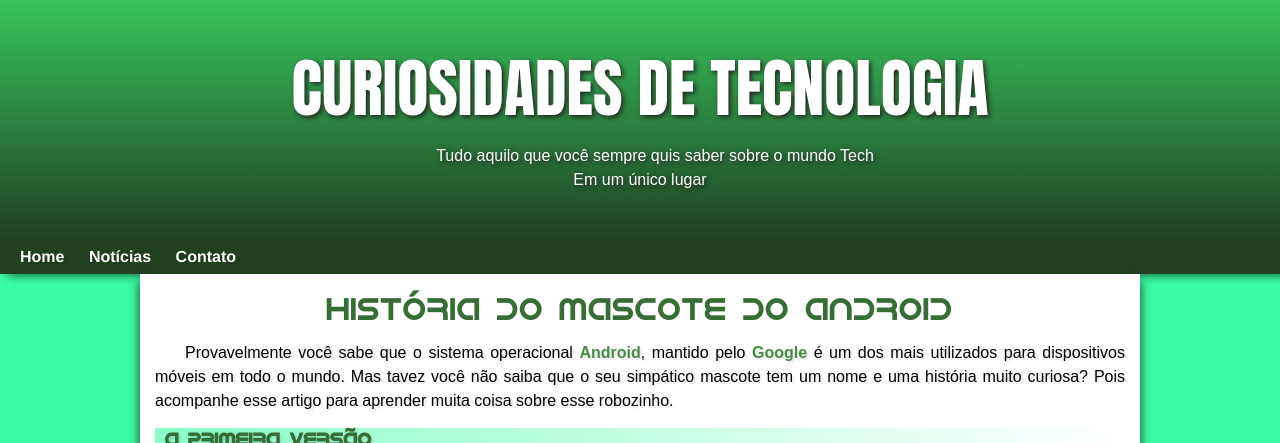
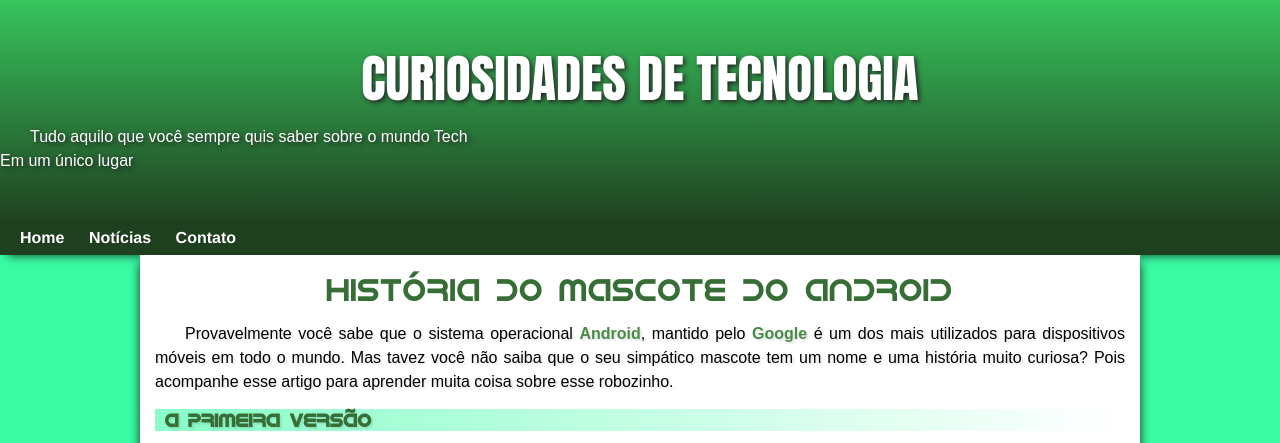
Before and after one commit to f95f/projeto_android, a plain HTML site: page index.html in a window 1280 px wide. Shown: the top 443 px of the page. Drawn offline with Linux system fonts and the light colour scheme.

Commit message:
corrigir de novo

```diff
--- a/style.css
+++ b/style.css
@@ -15,14 +15,13 @@ body{
     height: 100%;
     font-family: Arial, Helvetica, sans-serif;
     background-color: #3AFCA4;
-    text-align: justify;
 }
 h1{
     margin: 0;
     padding: 0;
-    font: 4em  'Impact', sans-serif;
+    font: 3.2em  'Impact', sans-serif;
     text-transform: uppercase;
-    font-weight:100;
+    font-weight: 100;
 }
 header{
     background-color:  #333;
@@ -81,6 +80,10 @@ h3{
     padding-left: 10px;
     background-image: linear-gradient(to right, #3AFCA499, #40E66C00);
     text-shadow: 2px 2px 2px rgba(0, 0, 0, 0.1);
+}
+P{
+
+    text-align: justify;
 }
 p, aside{
     padding: 0 15px;
```
